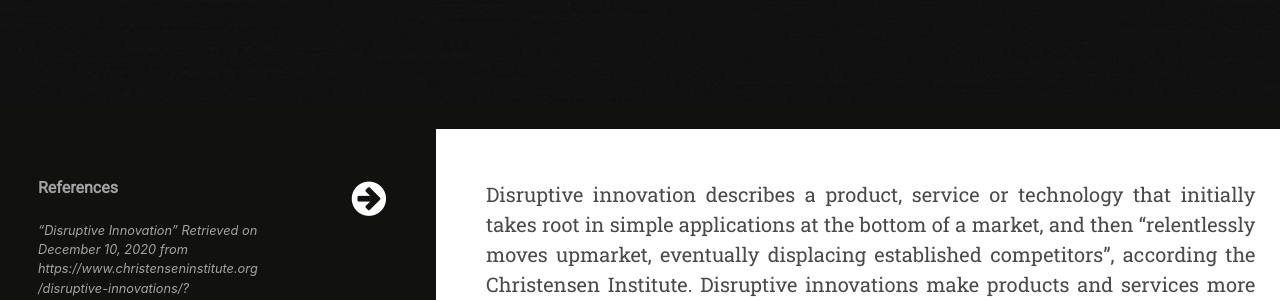
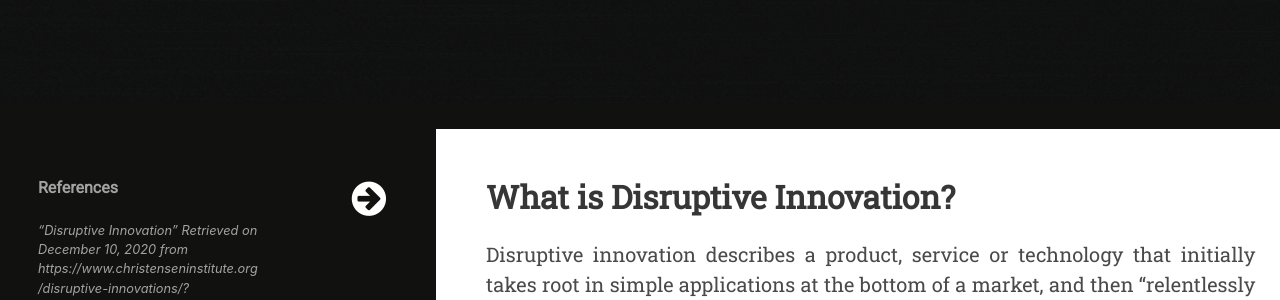
Before and after one commit to mint-ras/one-forty-two, a plain HTML site: page index.html in a window 1280 px wide. Shown: the part 496-796 px from the top of the page. Drawn offline with nearby package versions, Linux system fonts and the light colour scheme.

Commit message:
content fix
Added a title for Disruptive Innovation

```diff
--- a/index.html
+++ b/index.html
@@ -52,6 +52,9 @@
         </div>
         <div class="column is-two-thirds rhs">
           <div class="article-container mt">
+            <p class="title article-title">
+              What is Disruptive Innovation?
+            </p>
             <p class="article-content">
               Disruptive innovation describes a product, service or technology that initially takes root in simple applications at the bottom of a market, and then “relentlessly moves upmarket, eventually displacing established competitors”, according the Christensen Institute. Disruptive innovations make products and services more accessible and affordable, making them available to a larger population. Augmented, virtual, and mixed reality can be considered one of the most disruptive technologies at present.
               <br /><br />
```
